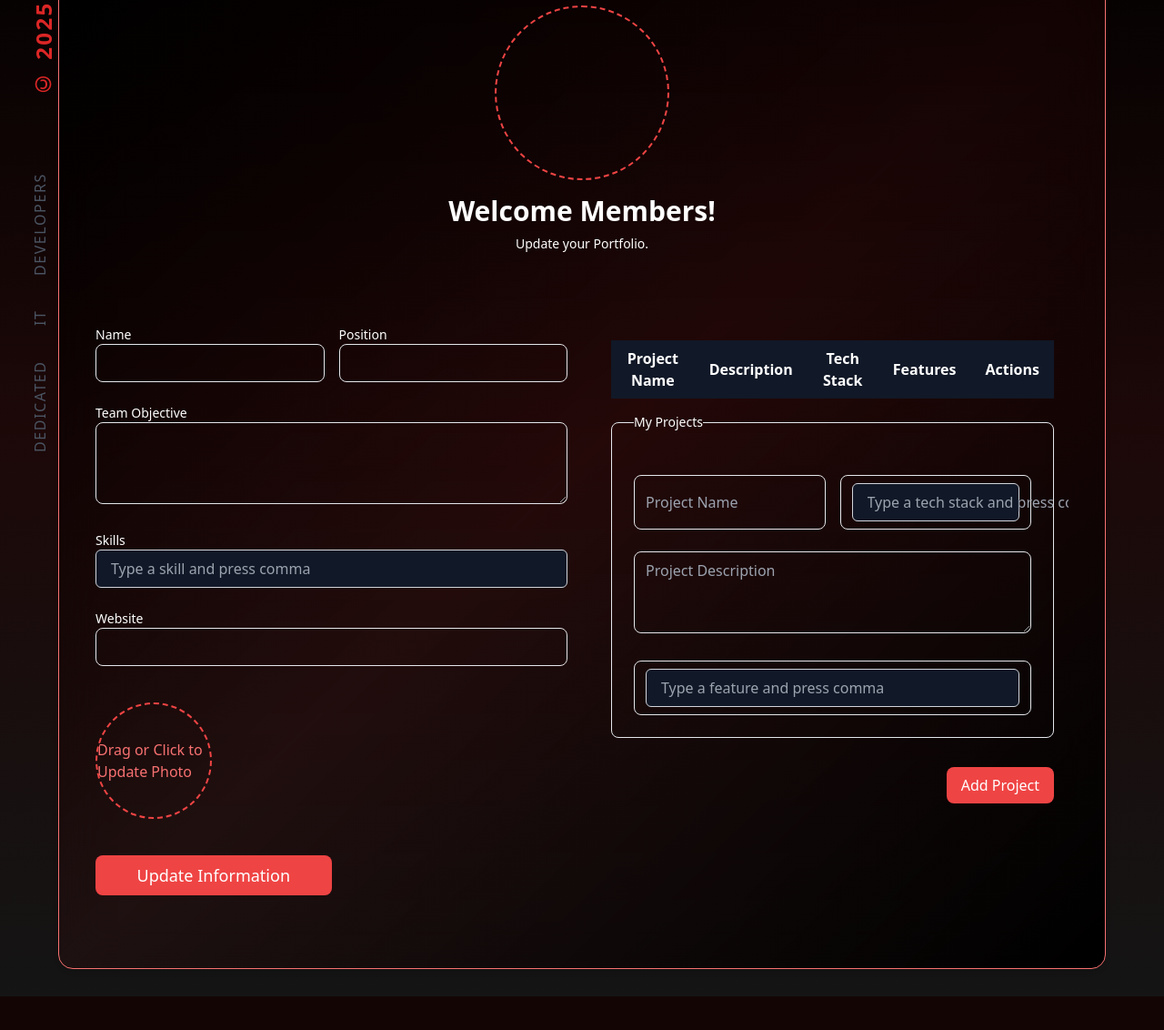
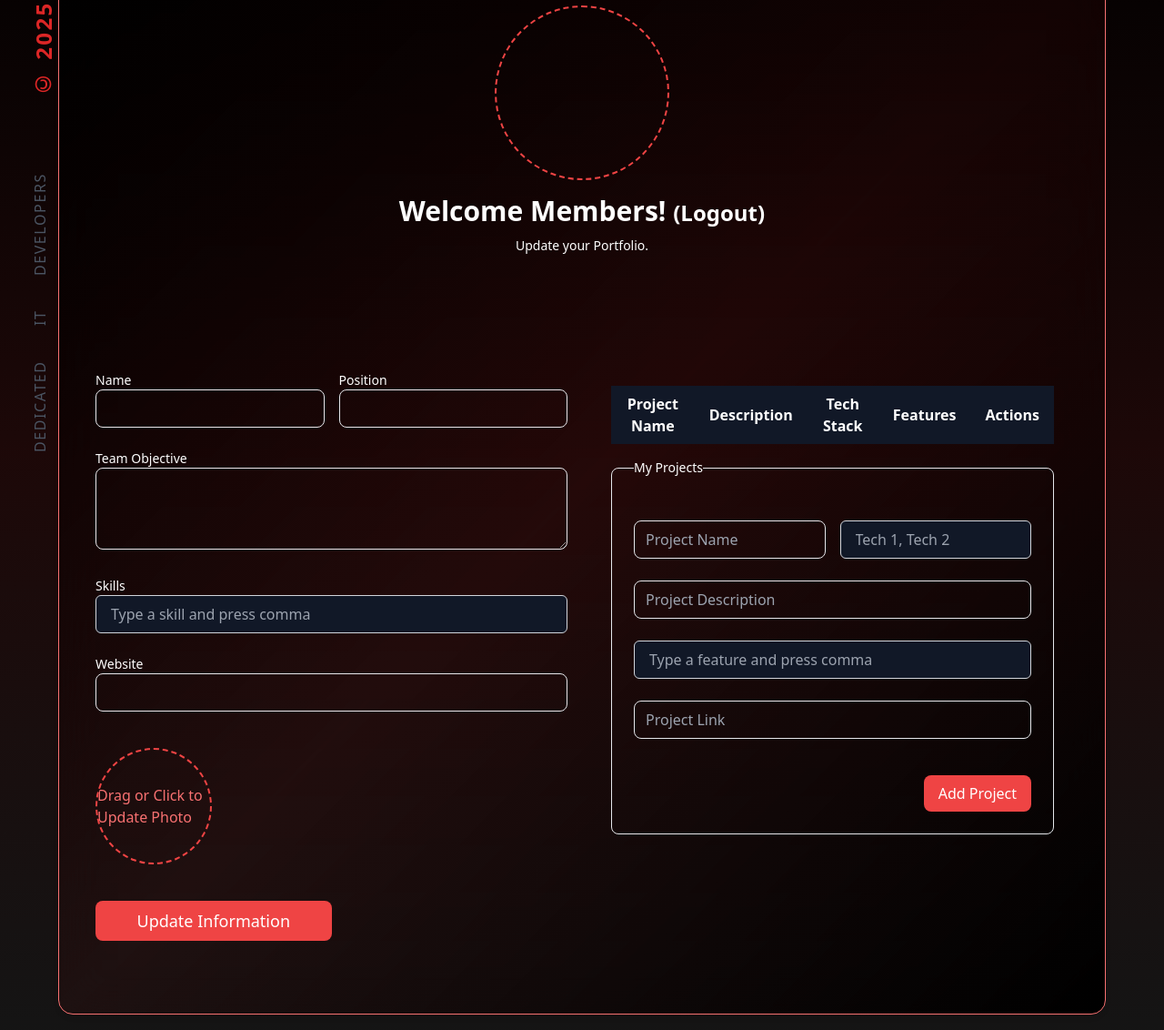
Before and after one commit to Dedicated-IT-Developers/did-official-website, a Django app: page /user/profile/ in a window 1280 px wide. Shown: the part 151-1283 px from the top of the page at 91% size. Before the commit the page ends 1246 px from the top, so only its background shows below. Run offline with Django 5.2, Linux system fonts and the light colour scheme; a user stored in the database is signed in; data comes from the database, SQL or seed files in the repository; both versions use the stored data as it was before the commit; lists and menus that the app fills with data are empty; some libraries are stand-ins or nearby versions.

Commit message:
update profile

```diff
--- a/abouts/models.py
+++ b/abouts/models.py
@@ -51,7 +51,6 @@ class PersonalProject(models.Model):
     description = models.TextField()
     tech_stack = models.JSONField(default=list)  # Technologies used
     features = models.JSONField(default=list)  # Features of the project
-    link = models.URLField(blank=True, null=True)
     created = models.DateTimeField(auto_now_add=True)
     updated = models.DateTimeField(auto_now=True)
 
--- a/users/forms.py
+++ b/users/forms.py
@@ -6,7 +6,7 @@ from .models import CustomUser
 from django import forms
 from django.contrib.auth.forms import UserCreationForm, UserChangeForm
 
-from abouts.models import Team
+from abouts.models import Team, PersonalProject
 
 class TeamForm(forms.ModelForm):
 
@@ -28,6 +28,37 @@ class TeamForm(forms.ModelForm):
             try:
                 skills_list = json.loads(skills)  # Convert JSON string to list
                 return list(set(skill.strip() for skill in skills_list if skill.strip()))  # Remove duplicates
+            except json.JSONDecodeError:
+                return []
+
+class PersonalProjectForm(forms.ModelForm):
+
+    tech_stack = forms.CharField(widget=forms.HiddenInput(), required=False)
+    features = forms.CharField(widget=forms.HiddenInput(), required=False)
+
+    class Meta:
+        model = PersonalProject
+        fields = ["project_name", "description", "project_link", "tech_stack", "features"]
+        widgets = {
+            "project_name": forms.TextInput(attrs={"placeholder": "Project Name", "class": "w-full px-3 py-2 border rounded-lg focus:ring-red-400 bg-transparent"}),
+            "description": forms.TextInput(attrs={"placeholder": "Project Description", "class": "w-full px-3 py-2 border rounded-lg focus:ring-red-400 bg-transparent"}),
+            "project_link": forms.URLInput(attrs={"placeholder": "Project Link", "class": "w-full px-3 py-2 border rounded-lg focus:ring-red-400 bg-transparent"}),
+        }
+
+
+        def clean_tech_stack(self):
+            tech_stack = self.cleaned_data.get('tech_stack', '[]')  # Default to empty list
+            try:
+                tech_stack_list = json.loads(tech_stack)  # Convert JSON string to list
+                return list(set(tech_stack.strip() for tech_stack in tech_stack_list if tech_stack.strip()))  # Remove duplicates
+            except json.JSONDecodeError:
+                return []
+
+        def clean_features(self):
+            features = self.cleaned_data.get('features', '[]')  # Default to empty list
+            try:
+                features_list = json.loads(features)  # Convert JSON string to list
+                return list(set(features.strip() for features in features_list if features.strip()))  # Remove duplicates
             except json.JSONDecodeError:
                 return []
 
--- a/users/templates/profile.html
+++ b/users/templates/profile.html
@@ -476,8 +476,33 @@
             </div>
         </div>
 
-        <h2 class="text-2xl md:text-3xl font-bold text-center text-white">Welcome Members!</h2>
+        <h2 class="text-2xl md:text-3xl font-bold text-center text-white">
+            Welcome Members!
+            <small class="text-center text-white">(<a href="/user/logout">Logout</a>)</small>
+        </h2>
         <p class="mt-2 text-xs md:text-sm text-center text-white">Update your Portfolio.</p>
+
+        <br>
+        <br>
+
+        {% if messages %}
+        <ul class="space-y-2">
+          {% for message in messages %}
+          <li
+            {%
+            if
+            message.tags
+            %}
+            class="text-red-400 px-4 py-2 rounded-lg bg-red-500/10 text-sm text-center {{ message.tags }}"
+            {%
+            endif
+            %}
+          >
+            {{ message }}
+          </li>
+          {% endfor %}
+        </ul>
+        {% endif %}
 
 
             <div class="w-full grid grid-cols-1 md:grid-cols-2 gap-6 md:gap-8">
@@ -586,7 +611,7 @@
 
                 </form>
 
-                <form action="" method="POST" class="h-full flex justify-start items-center py-4 md:py-10 flex-col space-y-6 md:space-y-10" enctype="multipart/form-data">
+                <form action="/user/addproject/" method="POST" class="h-full flex justify-start items-center py-4 md:py-10 flex-col space-y-6 md:space-y-10" enctype="multipart/form-data">
 
                     {% csrf_token %}
 
@@ -616,14 +641,13 @@
                                                 {{ project.description }}
                                             </td>
                                             <td>
-                                                {{ project.tech_stack }}
+                                                {{ project.tech_stack|safe }}
                                             </td>
                                             <td>
-                                                {{ project.features }}
+                                                {{ project.features|safe }}
                                             </td>
                                             <td>
-                                                <a href="#"> edit</a>
-                                                <a href="#"> remove</a>
+                                                <a href="/user/removeproject/{{ project.pk }}" class="mt-0 px-4 py-0 text-white bg-red-500 rounded-lg hover:bg-red-600 text-sm md:text-base"> Remove</a>
                                             </td>
 
                                         </tr>
@@ -638,9 +662,11 @@
 
                                 <div class="grid grid-cols-1 md:grid-cols-2 gap-4">
 
-                                    <input type="text" placeholder="Project Name" class="w-full px-3 py-2 border rounded-lg focus:ring-red-400 bg-transparent">
+                                    {% comment %} <input type="text" placeholder="Project Name" class="w-full px-3 py-2 border rounded-lg focus:ring-red-400 bg-transparent"> {% endcomment %}
 
-                                    <div class="w-full px-3 py-2 border rounded-lg focus:outline-none focus:ring-2 focus:ring-blue-400">
+                                    {{ personal_project_form.project_name }}
+
+                                    <div class="w-full rounded-lg focus:outline-none focus:ring-2 focus:ring-blue-400">
                                         <div class="tech-stack-container flex flex-wrap gap-2"></div>
 
                                         {% comment %} <input type="text" class="tech-stack-input w-full border-none focus:ring-0 focus:outline-none bg-transparent" placeholder="Type a tech stack and press comma"/> {% endcomment %}
@@ -664,22 +690,23 @@
                                                 @keydown.enter.prevent="addTagts()"
                                                 @keydown.space.prevent="addTagts()"
                                                 @keydown.comma.prevent="addTagts()"
-                                                placeholder="Type a tech stack and press comma"
+                                                placeholder="Tech 1, Tech 2"
                                                 class="bg-transparent outline-none text-white flex-grow px-2" />
 
                                             </div>
 
                                             <!-- Hidden input to send the skills data -->
-                                            <input type="hidden" name="techstack" :value="JSON.stringify(tagsts)" />
+                                            <input type="hidden" name="tech_stack" :value="JSON.stringify(tags)" />
                                         </div>
 
                                     </div>
 
                                 </div>
 
-                                <textarea placeholder="Project Description" class="w-full px-3 py-2 border rounded-lg focus:border-red-400 bg-transparent" rows="3"></textarea>
+                                {% comment %} <textarea placeholder="Project Description" class="w-full px-3 py-2 border rounded-lg focus:border-red-400 bg-transparent" rows="3"></textarea> {% endcomment %}
+                                {{ personal_project_form.description }}
 
-                                <div class="w-full px-3 py-2 border rounded-lg">
+                                <div class="w-full rounded-lg">
 
                                     <div class="features-container flex flex-wrap gap-2"></div>
                                     {% comment %} <input type="text" class="features-input w-full border-none focus:outline-none focus:ring-0 bg-transparent" placeholder="Type a feature and press comma"/> {% endcomment %}
@@ -709,17 +736,24 @@
                                         </div>
 
                                         <!-- Hidden input to send the skills data -->
-                                        <input type="hidden" name="features" :value="JSON.stringify(tagsfeat)" />
+                                        <input type="hidden" name="features" :value="JSON.stringify(tags)" />
                                     </div>
 
                                 </div>
+
+                                {{ personal_project_form.project_link }}
+
+                                <div class="flex justify-end">
+                                    <button type="submit" class="mt-4 px-4 py-2 text-white bg-red-500 rounded-lg hover:bg-red-600 text-sm md:text-base">
+                                        Add Project
+                                    </button>
+                                </div>
+
                             </fieldset>
 
-                            <div class="flex justify-end">
-                                <button type="button" id="duplicate-btn" class="mt-4 px-4 py-2 text-white bg-red-500 rounded-lg hover:bg-red-600 text-sm md:text-base">
-                                    Add Project
-                                </button>
-                            </div>
+
+
+
 
 
                         </div>
--- a/users/urls.py
+++ b/users/urls.py
@@ -13,5 +13,7 @@ urlpatterns = [
     path('verify/', views.verify.as_view(), name='verify'),
     path('verified/<uidb64>/<token>/', views.verified, name='verified'),
     path('profile/', views.profile, name='profile'),
+    path("addproject/", views.addproject, name="addproject"),
+    path("removeproject/<id>/", views.remove_project, name="remove_project"),
     path('signup/', views.signup.as_view(), name='signup'),
 ]
--- a/users/views.py
+++ b/users/views.py
@@ -1,4 +1,4 @@
-from django.shortcuts import render, redirect, HttpResponse
+from django.shortcuts import render, redirect, HttpResponse, get_object_or_404
 from django.contrib.auth import authenticate, login, logout
 from django.contrib import messages
 from .forms import SignUpForm, LoginForm, PasswordResetForm, VerifyForm
@@ -20,7 +20,7 @@ from django.contrib.sites.shortcuts import get_current_site
 from django.contrib.auth.decorators import login_required
 
 from abouts.models import Team, PersonalProject
-from .forms import TeamForm
+from .forms import TeamForm, PersonalProjectForm
 
 # ----------------------
 # LOGGER SAMPLE
@@ -239,7 +239,46 @@ def profile(request):
     context = {
         "user": user,
         "form": form,
+        "personal_project_form": PersonalProjectForm(),
         "personal_projects": personal_projects,
         "team": team if not created else None,  # None if newly created
     }
     return render(request, "profile.html", context)
+
+@login_required
+def addproject(request):
+    user = request.user
+    team = get_object_or_404(Team, user=user)  # Get the user's team
+
+    if request.method == "POST":
+        form = PersonalProjectForm(request.POST)
+        if form.is_valid():
+            project = form.save(commit=False)
+
+            new_tech_stack = form.cleaned_data['tech_stack']
+            project.tech_stack = new_tech_stack
+
+            new_features = form.cleaned_data['features']
+            project.features = new_features
+
+            project.team = team  # Assign the project to the user's team
+            project.save()
+            messages.success(request, "Project added successfully!")
+        else:
+            messages.error(request, "Error adding project. Please check your input.")
+
+    return redirect("profile")  # Redirect back to the profile page
+
+@login_required
+def remove_project(request, id):
+    project = get_object_or_404(PersonalProject, id=id)
+    team = get_object_or_404(Team, user=request.user)
+
+    # Optional: Check if the user has permission to delete the project
+    if team != project.team:  # Adjust based on your model's ownership logic
+        messages.error(request, "You do not have permission to delete this project.")
+        return redirect("profile")  # Redirect to the appropriate page
+
+    project.delete()
+    messages.success(request, "Project successfully deleted.")
+    return redirect("profile")  # Redirect to the appropriate page
```
Also changed, not shown: abouts/templates/team.html (+7 -2 lines), abouts/views.py (+11 -2 lines), abouts/migrations/0007_remove_personalproject_link.py (added), db.sqlite3.
